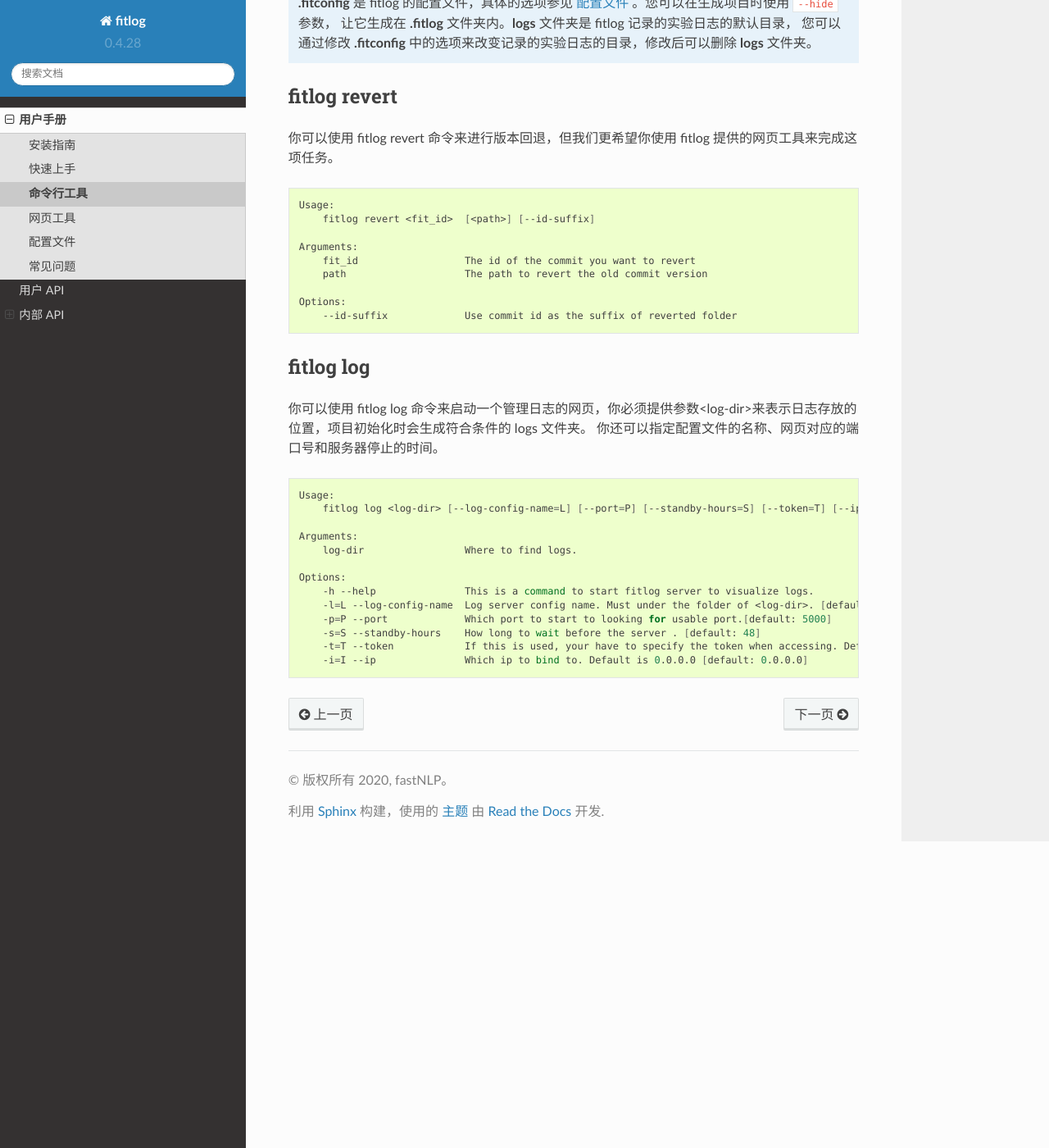
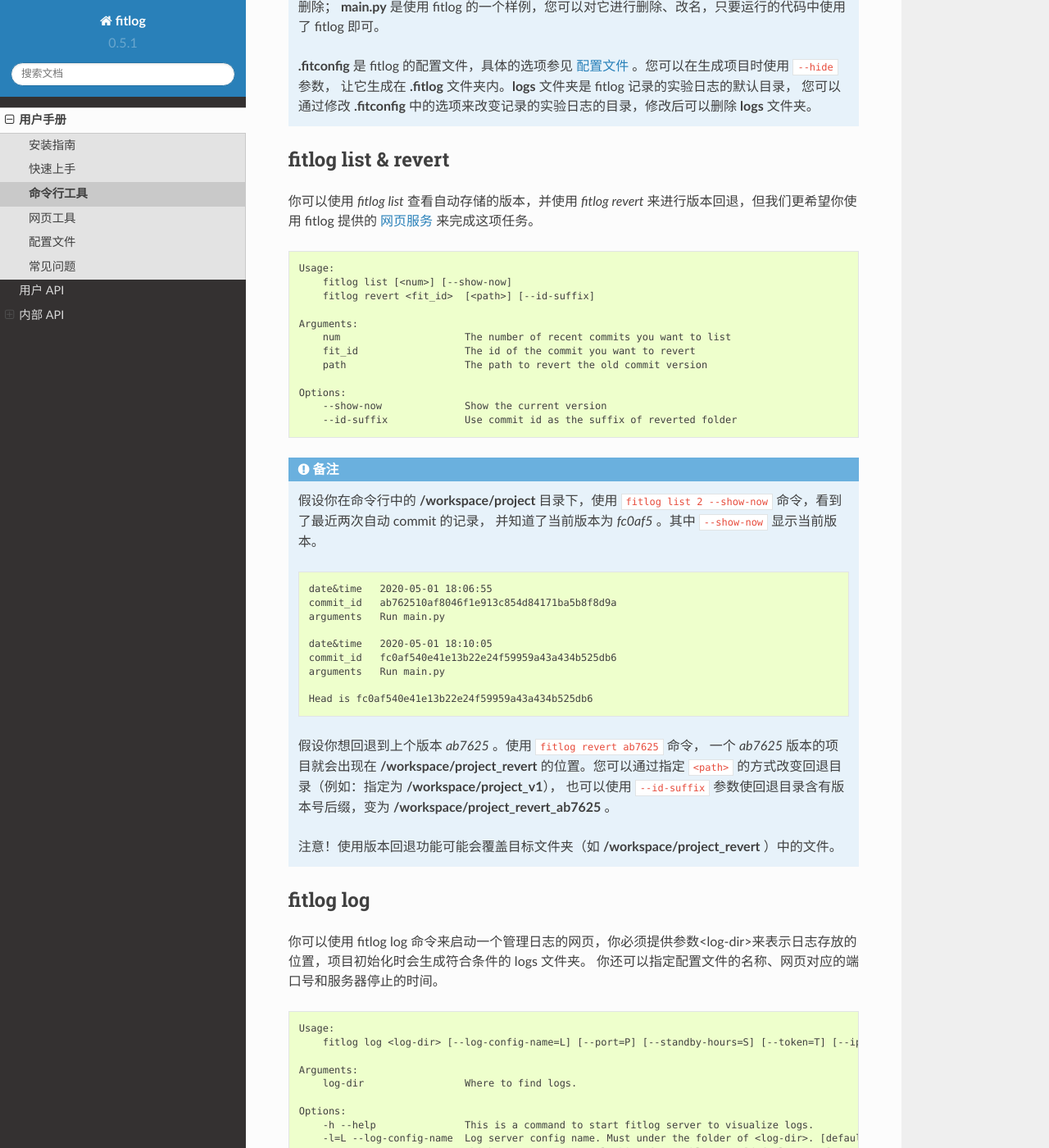
Before and after one commit to fastnlp/fitlog, a Sphinx documentation site: the page built from doc/source/user/command_line.rst, in a window 1280 px wide and 1400 px high, scrolled down 1414 px. Shown: the whole window at 82% size. Built offline with Sphinx 7.4.7 and the Read the Docs theme 2.0.0, drawn with Linux system fonts in a browser that asks for light colours; some of the changed text lies outside the part shown.

Commit message:
完成命令行部分文档的更新

```diff
--- a/doc/source/conf.py
+++ b/doc/source/conf.py
@@ -22,7 +22,7 @@
 author = 'fastNLP'
 
 # The short X.Y version
-version = '0.4.28'
+version = '0.5.1'
 # The full version, including alpha/beta/rc tags
 
 # -- General configuration ---------------------------------------------------
--- a/doc/source/user/command_line.rst
+++ b/doc/source/user/command_line.rst
@@ -2,41 +2,42 @@
 命令行工具
 ==============
 
+fitlog 安装后会在系统的命令行中添加fitlog 命令，我们可以使用该命令初始化项目、启动日志网页等等。
+fitlog 命令主要有init（初始化项目）、list（查看已有记录）、revert（版本回退）和log（启动日志网页）四种功能，需要用不同的参数进行启动。
 
-fitlog
-------
-
-fitlog 安装后会在系统的命令行中添加fitlog 命令，我们可以使用该命令初始化项目、启动日志网页等等。
-fitlog 命令主要有init（初始化项目）、revert（版本回退）和log（启动日志网页）三种功能，需要用不同的参数进行启动。
-
-.. code:: shell
+.. code:: text
 
     Usage:
         fitlog <command> [<args>...]
-        fitlog -h|--help
+        fitlog help <command>
+        fitlog -h | --help
+        fitlog --version
 
     Supported commands
         init            Initialize a fitlog project
+        list            List committed versions
         revert          Revert to a specific version
-        log             Visualize logs by a server.
+        log             Visualize logs by a server
 
     See "fitlog help <command>" for more information on a specific command
 
 fitlog init
 -----------
 
-fitlog init 可以指定项目名称<name>，或者默认把当前文件夹变成 fitlog 项目。它同时给了--hide选项来隐藏.fitconfig 文件；
+*fitlog init* 可以指定项目名称 ``<name>`` ，或者默认把当前文件夹变成 fitlog 项目。它同时给了--hide选项来隐藏.fitconfig 文件；
 还有--no-git选项，表示在创建 fitlog 时不创建常规的 git。
 
-.. code:: shell
+.. code:: text
 
     Usage:
         fitlog init [<name>] [--hide] [--no-git]
+        fitlog -h | --help
 
     Arguments:
         name                    Name of the fitlog project
 
     Options:
+        -h --help               This is a command to initialize a fitlog project
         --hide                  Hide .fitconfig inside .fitlog folder
         --not-git               Not initialize with a standard git
 
@@ -46,19 +47,20 @@
 
 .. note::
 
-    假设你在命令行中的 workspace 目录下使用 ``fitlog init project`` 命令，那么屏幕上会显示如下的内容（一般情况下是彩色的）。
+    假设你在命令行中的 **/workspace** 目录下使用 ``fitlog init project`` 命令，那么屏幕上会显示如下的内容：
 
-    .. code:: shell
+    .. code:: text
 
-        Initialized empty Git repository in workspace/project/.git/
+        Initialized empty Git repository in /workspace/project/.git/
         Auto commit by fitlog
-        Initialized empty Git repository in workspace/project/.git/
+        Initialized empty Git repository in /workspace/project/.git/
         Fitlog project project is initialized.
 
     前两行表示 fitlog 生成了一个 git 仓库，并将其转化成了隐藏的 fitlog 仓库。第三行表示 fitlog 又帮你生成了
     一个明面上的 git 仓库，如果你只想使用 fitlog 而不想手动进行 git 管理，可以使用 ``--not-git`` 参数控制。
 
-    项目初始化后 project 目录下就会有 **.git** 、 **.fitlog** 、 **logs** 三个文件夹，和 **.gitignore** ， **.fitconfig** 、 **main.py** 三个文件：
+    项目初始化后 project 目录下就会有 **.git** 、 **.fitlog** 、 **logs** 三个文件夹，和 **.gitignore** ， **.fitconfig** 、 **main.py** 三个文件。
+
     **.git** 和 **.fitlog** 都是用于版本控制的文件夹，你不需要详细了解； **.gitignore** 里记录了不会被 commit 的文件和文件夹，
     为了防止 fitlog 和 git 互相管理、产生混乱，里面已有的内容请不要删除； **main.py** 是使用 fitlog 的一个样例，您可以对它进行删除、改名，只要运行的代码中使用了 fitlog 即可。
 
@@ -67,23 +69,48 @@
     您可以通过修改 **.fitconfig** 中的选项来改变记录的实验日志的目录，修改后可以删除 **logs** 文件夹。
 
 
+fitlog list & revert
+--------------------
 
-fitlog revert
--------------
+你可以使用 *fitlog list* 查看自动存储的版本，并使用 *fitlog revert* 来进行版本回退，但我们更希望你使用 fitlog 提供的 :doc:`/user/website` 来完成这项任务。
 
-你可以使用 fitlog revert 命令来进行版本回退，但我们更希望你使用 fitlog 提供的网页工具来完成这项任务。
-
-.. code:: shell
+.. code:: text
 
     Usage:
+        fitlog list [<num>] [--show-now]
         fitlog revert <fit_id>  [<path>] [--id-suffix]
 
     Arguments:
+        num                     The number of recent commits you want to list
         fit_id                  The id of the commit you want to revert
         path                    The path to revert the old commit version
 
     Options:
+        --show-now              Show the current version
         --id-suffix             Use commit id as the suffix of reverted folder
+
+.. note::
+
+    假设你在命令行中的 **/workspace/project** 目录下，使用 ``fitlog list 2 --show-now`` 命令，看到了最近两次自动 commit 的记录，
+    并知道了当前版本为 *fc0af5* 。其中 ``--show-now`` 显示当前版本。
+
+    .. code-block:: text
+
+        date&time   2020-05-01 18:06:55
+        commit_id   ab762510af8046f1e913c854d84171ba5b8f8d9a
+        arguments   Run main.py
+
+        date&time   2020-05-01 18:10:05
+        commit_id   fc0af540e41e13b22e24f59959a43a434b525db6
+        arguments   Run main.py
+
+        Head is fc0af540e41e13b22e24f59959a43a434b525db6
+
+    假设你想回退到上个版本 *ab7625* 。使用 ``fitlog revert ab7625`` 命令， 一个 *ab7625* 版本的项目就会出现在
+    **/workspace/project_revert** 的位置。您可以通过指定 ``<path>`` 的方式改变回退目录（例如：指定为 **/workspace/project_v1**），
+    也可以使用 ``--id-suffix`` 参数使回退目录含有版本号后缀，变为 **/workspace/project_revert_ab7625** 。
+
+    注意！使用版本回退功能可能会覆盖目标文件夹（如  **/workspace/project_revert** ）中的文件。
 
 fitlog log
 ----------
@@ -91,7 +118,7 @@
 你可以使用 fitlog log 命令来启动一个管理日志的网页，你必须提供参数<log-dir>来表示日志存放的位置，项目初始化时会生成符合条件的 logs 文件夹。
 你还可以指定配置文件的名称、网页对应的端口号和服务器停止的时间。
 
-.. code:: shell
+.. code:: text
 
     Usage:
         fitlog log <log-dir> [--log-config-name=L] [--port=P] [--standby-hours=S] [--token=T] [--ip=I]
--- a/doc/source/user/guide.rst
+++ b/doc/source/user/guide.rst
@@ -10,4 +10,4 @@
     命令行工具 </user/command_line>
     网页工具 </user/website>
     配置文件 </user/configs>
-    常见问题 </user/errs>
+    常见问题 </user/tips>
--- a/fitlog/__init__.py
+++ b/fitlog/__init__.py
@@ -11,7 +11,7 @@
 import argparse
 from configparser import ConfigParser
 
-__version__ = '0.4.28'
+__version__ = '0.5.1'
 
 
 def get_commit_id(file):
--- a/setup.py
+++ b/setup.py
@@ -13,7 +13,7 @@
 
 setup(
     name='fitlog',
-    version='0.4.28',
+    version='0.5.1',
     description='fitlog: Log tool for Deep Learning, developed by Fudan FastNLP Team',
     long_description=readme,
     long_description_content_type='text/markdown',
```
Also changed, not shown: README.md (+2 -2 lines), doc/source/user/configs.rst (+7 -4 lines), doc/source/user/tips.rst (renamed from doc/source/user/errs.rst), 1 other file.
